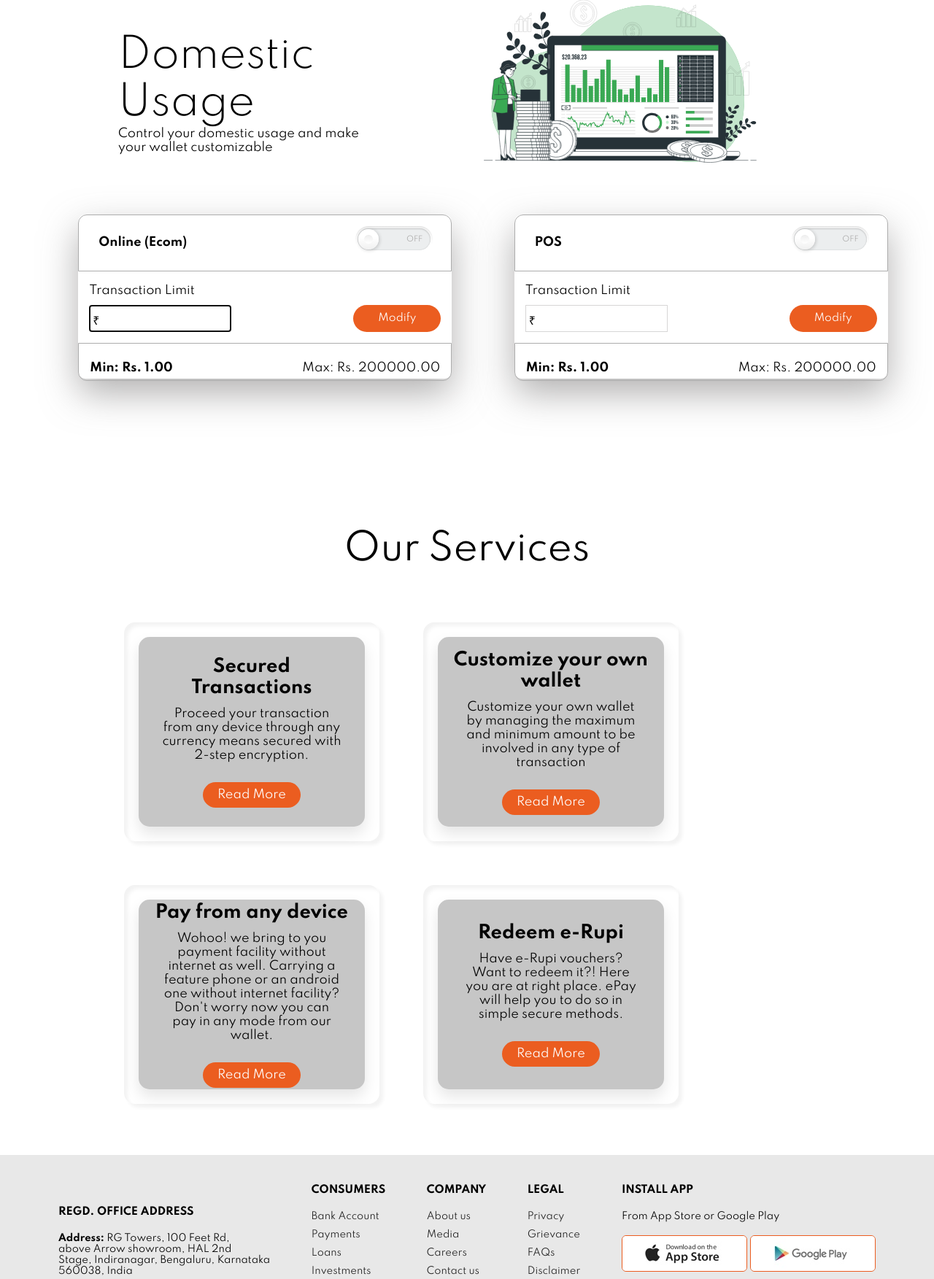
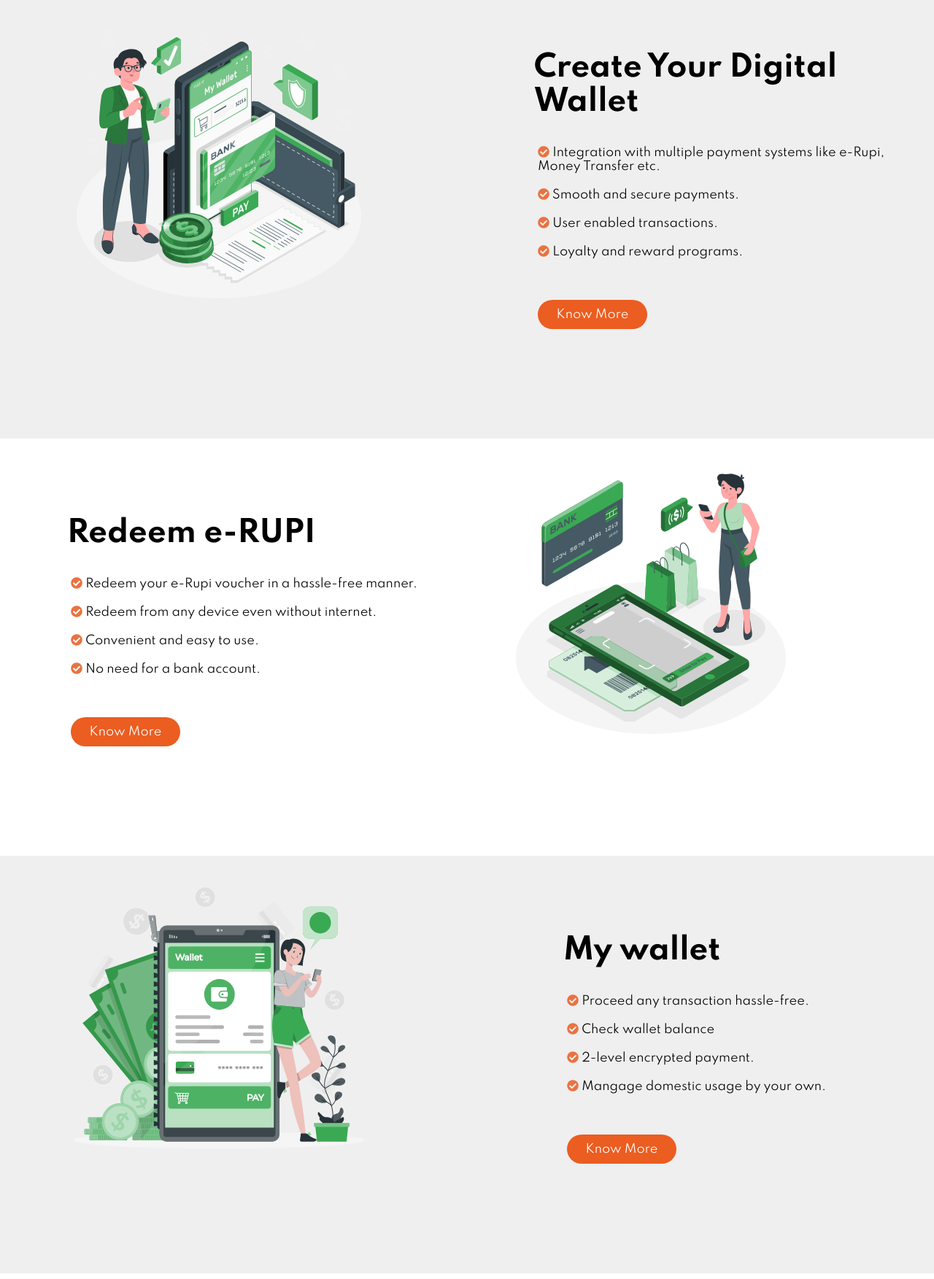
Before and after one commit to amexmakeathon/code45, a plain HTML site: page index.htm in a window 1280 px wide. Shown: the part 177-1930 px from the top of the page at 73% size. Drawn offline with Linux system fonts and the light colour scheme.

Commit message:
Update index.htm

```diff
--- a/index.htm
+++ b/index.htm
@@ -1,12 +1,12 @@
-!DOCTYPE html>
+<!DOCTYPE html>
 <html lang="en">
 <head>
     <meta charset="UTF-8">
     <meta http-equiv="X-UA-Compatible" content="IE=edge">
     <meta name="viewport" content="width=device-width, initial-scale=1.0">
-        <title>Domestic Usage</title>
+    <title>Home - Index</title>
     <link rel="stylesheet" href="https://use.fontawesome.com/releases/v5.15.4/css/all.css" />
-        <link rel="stylesheet" href="domestic-usage.css">
+    <link rel="stylesheet" href="style.css">
 </head>
 <body>
 
@@ -24,125 +24,136 @@
     </section>
     <!-- navbar section ends -->
 
-    <!-- main body section starts-->
-     <section class="main-body">
-        <div class="body-1">
-            <div class="body-1-2">
-               <h2>Domestic Usage</h2>
-               <p>Control your domestic usage and make your wallet customizable</p>
+   <!-- body section starts -->
+   <section id="blog">
+
+    <div class="box1-background-color">
+      <div class="blog-box">
+        <div class="blog-img">
+            <img src="box/ewallet.svg">
         </div>
+        <div class="blog-details">
+            <h1>Create Your Digital Wallet</h1>
+                <ul class="list-container">
+                    <li class="item-space"><span class="elementor-icon-list-icon">
+                        <i aria-hidden="true" class="fas fa-check-circle"></i></span>
+                        <span>Integration with multiple payment systems like e-Rupi, Money Transfer etc.</span>
+                    </li>
+                    <li class="item-space"><span class="elementor-icon-list-icon">
+                        <i aria-hidden="true" class="fas fa-check-circle"></i></span>
+                        <span>Smooth and secure payments.</span>
+                    </li>
+                    <li class="item-space"><span class="elementor-icon-list-icon">
+                        <i aria-hidden="true" class="fas fa-check-circle"></i></span>
+                        <span>User enabled transactions.</span>
+                    </li>
 
-            <div class="img-1"><img src="international-usage/Investment data-bro.svg" ></div>
+                    <li class="item-space"><span class="elementor-icon-list-icon">
+                        <i aria-hidden="true" class="fas fa-check-circle"></i></span>
+                        <span>Loyalty and reward programs.</span>
+                    </li>
+                </ul>
+            <button class="btn1">Know More</button>
           </div>
-
-        <div class="body-2">
-            <div class="card">
-                <div class="card-1">
-
-                    <div class="card-Heading">
-                        <h4>Online (Ecom)</h4>
-                        <label class="switch">
-                            <input class="switch-input" type="checkbox" />
-                            <span class="switch-label" data-on="On" data-off="Off"></span>
-                            <span class="switch-handle"></span>
-                        </label>
-                    </div>
-                    <div class="card-middle">
-                        <p>Transaction Limit</p>
-                        <div class="middle-btn">
-                            <!-- <div class="cnt1"><h4>this is love</h4></div> -->
-                            <div class="input-box">
-                                <input value="" autofocus="autofocus"/>
-                                <span class="unit">₹</span>
-                              </div>
-                            <div><button class="btn1">Modify</button> </div>
-                        </div>
-                    </div>
-                    <div class="card-bottom">
-                        <h4>Min: Rs. 1.00</h4>
-                        <p>Max: Rs. 200000.00</p>
         </div>
       </div>
 
-                <div class="card-1">
+     <div class="box2-background-color">
+      <div class="blog-box">
+        <div class="blog-details">
+            <h1>Redeem e-RUPI</h1>
+                <ul class="list-container">
+                    <li class="item-space"><span class="elementor-icon-list-icon">
+                        <i aria-hidden="true" class="fas fa-check-circle"></i></span>
+                        <span>Redeem your e-Rupi voucher in a hassle-free manner.</span>
+                    </li>
+                    <li class="item-space"><span class="elementor-icon-list-icon">
+                        <i aria-hidden="true" class="fas fa-check-circle"></i></span>
+                        <span>Redeem from any device even without internet.</span>
+                    </li>
+                    <li class="item-space"><span class="elementor-icon-list-icon">
+                        <i aria-hidden="true" class="fas fa-check-circle"></i></span>
+                        <span>Convenient and easy to use.</span>
+                    </li>
 
-                    <div class="card-Heading">
-                        <h4>POS</h4>
-                        <label class="switch">
-                            <input class="switch-input" type="checkbox" />
-                            <span class="switch-label" data-on="On" data-off="Off"></span>
-                            <span class="switch-handle"></span>
-                        </label>
+                    <li class="item-space"><span class="elementor-icon-list-icon">
+                        <i aria-hidden="true" class="fas fa-check-circle"></i></span>
+                        <span>No need for a bank account.</span>
+                    </li>
+                </ul>
+            <button class="btn1">Know More</button>
         </div>
-                    <div class="card-middle">
-                        <p>Transaction Limit</p>
-                        <div class="middle-btn">
-                            <!-- <div class="cnt1"><h4>this is love</h4></div> -->
-                            <div class="input-box">
-                                <input value="" autofocus="autofocus"/>
-                                <span class="unit">₹</span>
+        <div class="blog-img">
+            <img src="box/redeem.svg" width="50px" height="20px">
         </div>
-                            <div> <button class="btn1">Modify</button> </div>
-                        </div>
-                    </div>
-                    <div class="card-bottom">
-                        <h4>Min: Rs. 1.00</h4>
-                        <p>Max: Rs. 200000.00</p>
        </div>
      </div>
 
+    <div class="box3-background-color">
+      <div class="blog-box">
+        <div class="blog-img">
+            <img src="box/check-balance.svg">
         </div>
+        <div class="blog-details">
+            <h1>My wallet</h1>
+                <ul class="list-container">
+                    <li class="item-space"><span class="elementor-icon-list-icon">
+                        <i aria-hidden="true" class="fas fa-check-circle"></i></span>
+                        <span>Proceed any transaction hassle-free.</span>
+                    </li>
+                    <li class="item-space"><span class="elementor-icon-list-icon">
+                        <i aria-hidden="true" class="fas fa-check-circle"></i></span>
+                        <span>Check wallet balance</span>
+                    </li>
+                    <li class="item-space"><span class="elementor-icon-list-icon">
+                        <i aria-hidden="true" class="fas fa-check-circle"></i></span>
+                        <span>2-level encrypted payment.</span>
+                    </li>
 
-       </div>
-    </section>
-
-     <!-- small card top heading -->
-     <div class="card-top-heading"><h1>Our Services</h1></div>
-
-    <!-- cards/features section starts-->
-    <section class="container">
-        <div class="small-card">
-          <div class="small-box">
-            <div class="small-content">
-                <h2>Secured Transactions</h2>
-                <p>Proceed your transaction from any device through any currency means secured with 2-step encryption.</p>
-                <a href="#">Read More</a>
+                    <li class="item-space"><span class="elementor-icon-list-icon">
+                        <i aria-hidden="true" class="fas fa-check-circle"></i></span>
+                        <span>Mangage domestic usage by your own.</span>
+                    </li>
+                </ul>
+            <button class="btn1">Know More</button>
         </div>
     </div>
   </div>
-        <div class="small-card">
-            <div class="small-box">
-              <div class="small-content">
-                  <h2>Customize your own wallet</h2>
-                  <p>Customize your own wallet by managing the maximum and minimum amount to be involved in any type of transaction</p>
-                  <a href="#">Read More</a>
+
+  <div class="box4-background-color">
+    <div class="blog-box">
+
+       <div class="blog-details">
+           <h1>Transaction History</h1>
+               <ul class="list-container">
+                   <li class="item-space"><span class="elementor-icon-list-icon">
+                       <i aria-hidden="true" class="fas fa-check-circle"></i></span>
+                       <span>View transaction history</span>
+                   </li>
+                   <li class="item-space"><span class="elementor-icon-list-icon">
+                       <i aria-hidden="true" class="fas fa-check-circle"></i></span>
+                       <span>Manage your own transactions.</span>
+                   </li>
+                   <li class="item-space"><span class="elementor-icon-list-icon">
+                       <i aria-hidden="true" class="fas fa-check-circle"></i></span>
+                       <span>Make your wallet customizable.</span>
+                   </li>
+
+                   <li class="item-space"><span class="elementor-icon-list-icon">
+                       <i aria-hidden="true" class="fas fa-check-circle"></i></span>
+                       <span>Encrypted and secure</span>
+                   </li>
+               </ul>
+           <button class="btn1">Know More</button>
        </div>
-            </div>
-          </div>
-          <div class="small-card">
-            <div class="small-box">
-              <div class="small-content">
-                  <h2>Pay from any device</h2>
-                  <p>Wohoo! we bring to you payment facility without internet as well. Carrying a feature phone or an
-                     android one without internet facility? Don't worry now
-                      you can pay in any mode from our wallet.</p>
-                  <a href="#">Read More</a>
-              </div>
-            </div>
-          </div>
-          <div class="small-card">
-            <div class="small-box">
-              <div class="small-content">
-                  <h2>Redeem e-Rupi</h2>
-                  <p>Have e-Rupi vouchers? Want to redeem it?! Here you are at right place. ePay will help you to do so
-                    in simple secure methods.</p>
-                  <a href="#">Read More</a>
+       <div class="blog-img">
+        <img src="box/transaction-history.svg">
     </div>
    </div>
  </div>
 
   </section>
-     <!-- cards/features section ends-->
+   <!-- body section ends -->
 
    <!-- footer section starts-->
   <footer class="section-p1">
@@ -193,7 +204,6 @@
          <a href="#">Help</a>
      </div>
 
-
      <div class="col install">
          <h4>INSTALL APP</h4>
          <p>From App Store or Google Play</p>
```
Lines whose indentation alone changed are shown as unchanged.
